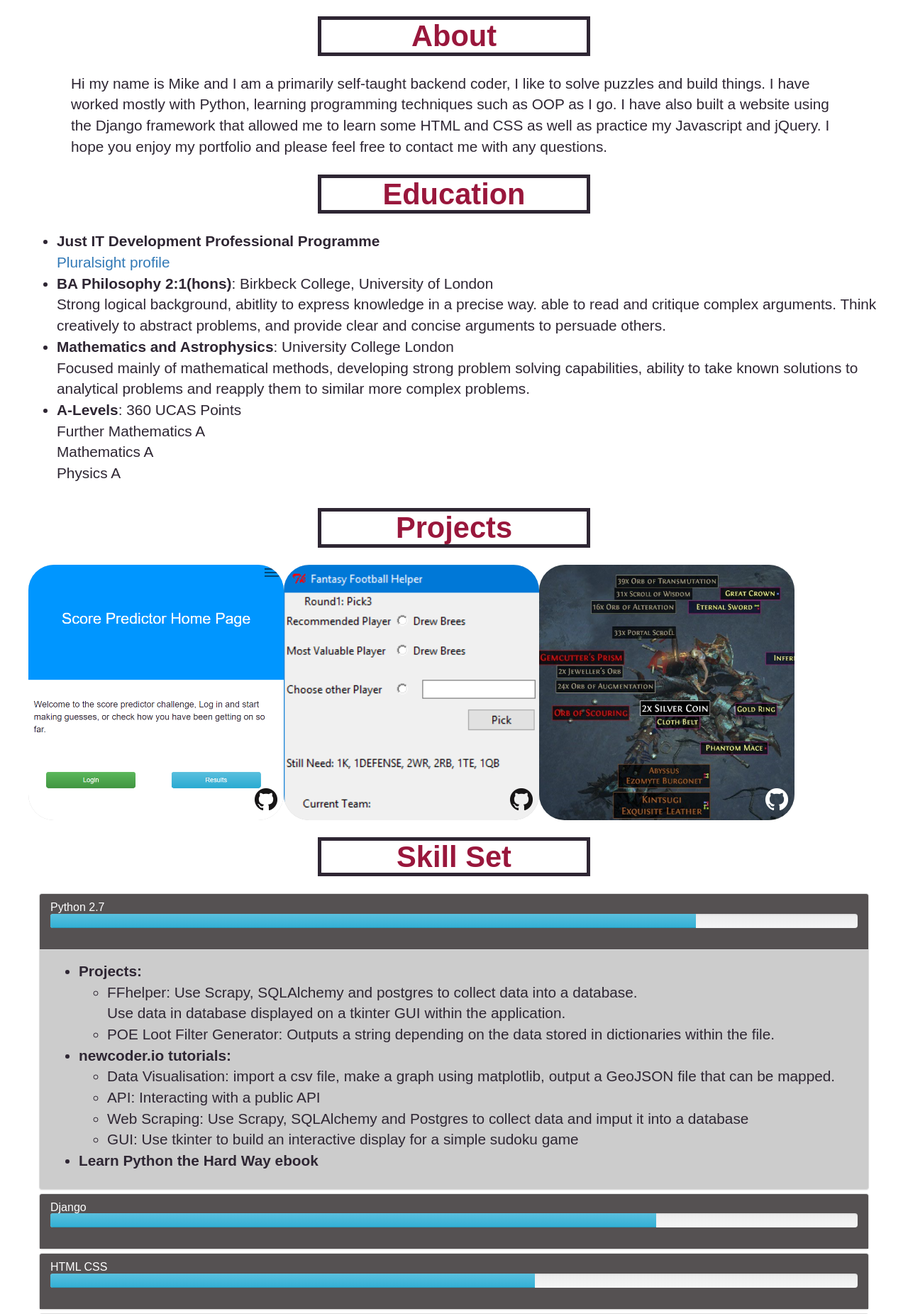
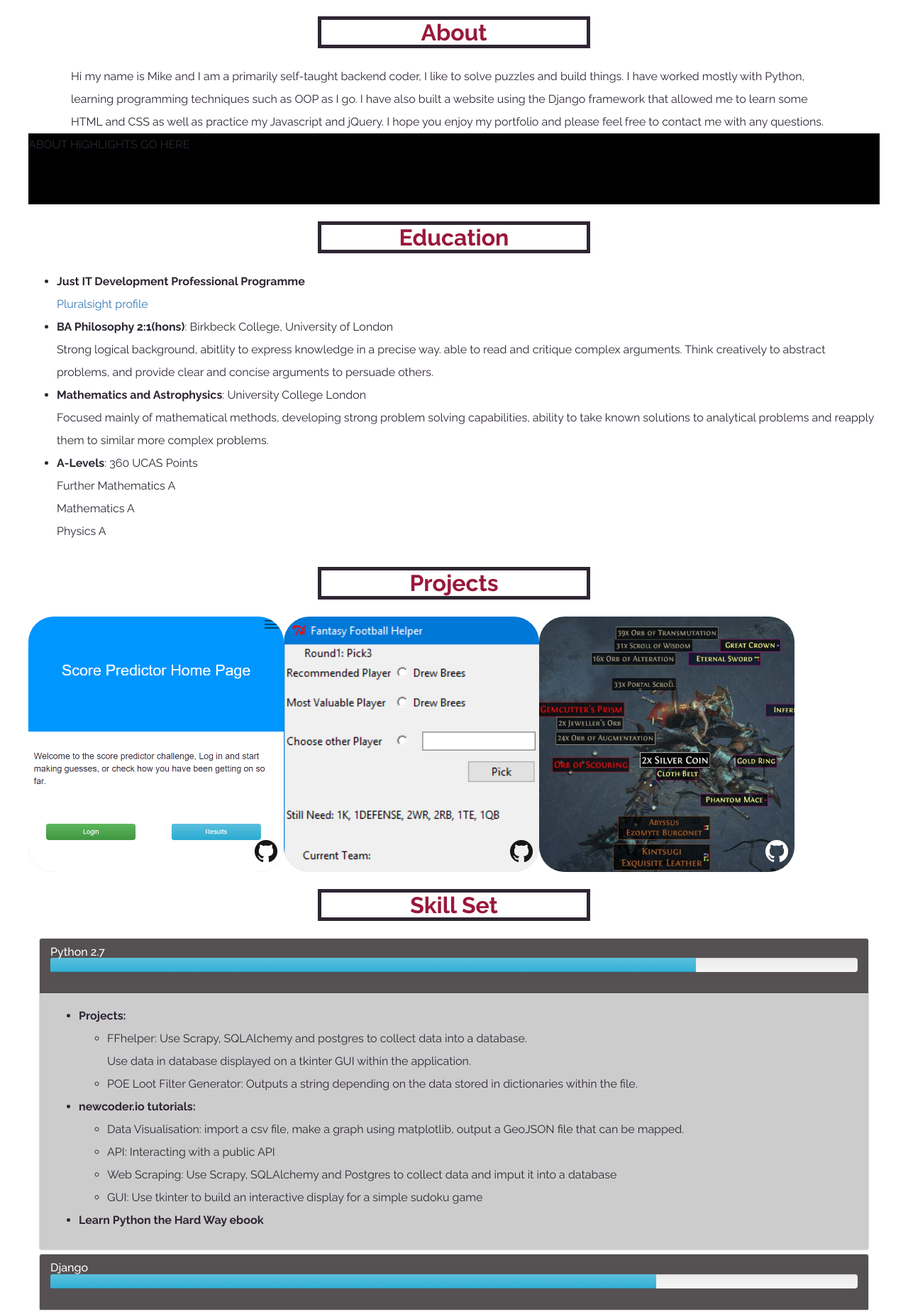
Before and after one commit to BarnettMichael/website, a Django app: page / in a window 1280 px wide. Shown: the part 1001-2853 px from the top of the page at 71% size. Run offline with Django 3.2, Linux system fonts and the light colour scheme; parts of the project's set-up code (start-up, migrations or seed data) failed here and were passed over; some libraries are stand-ins or nearby versions.

Commit message:
added raleway font to base.html and main.css

```diff
--- a/website/static/css/main.css
+++ b/website/static/css/main.css
@@ -56,7 +56,7 @@
    Author's custom styles
    ========================================================================== */
 * {
-    font-family: Sans-Serif;
+    font-family: 'Raleway', sans-serif;
     }
 
 a:hover {
@@ -264,11 +264,17 @@
     max-width: 1200px;
     margin: auto;
     position: relative;
+    line-height: 2em;
+    }
+
+.spacer {
+    height: 100px;
+    background-color: black;
     }
 
 .portfolio_section {
     color: rgb(46,38,51);
-    font-size: 1.3em;
+    /*font-size: 1.3em;*/
     }
 
 .portfolio_section--title {
--- a/website/templates/base.html
+++ b/website/templates/base.html
@@ -1,4 +1,5 @@
 {% load staticfiles %}
+
 <!doctype html>
 <!--[if lt IE 7]>      <html class="no-js lt-ie9 lt-ie8 lt-ie7" lang="en"> <![endif]-->
 <!--[if IE 7]>         <html class="no-js lt-ie9 lt-ie8" lang="en"> <![endif]-->
@@ -10,6 +11,9 @@
     <title>
         {% block head_title %}{% endblock %}
     </title>
+
+    <link href="https://fonts.googleapis.com/css?family=Raleway:300,400,400i,500,700,700i" rel="stylesheet">
+
     <meta name="description" content="">
     <meta name="viewport" content="width=device-width, initial-scale=1">
 
--- a/website/templates/website/index.html
+++ b/website/templates/website/index.html
@@ -72,6 +72,9 @@
             </p>
         </div>
     </section>
+    <div class="spacer" id="about_spacer">
+        ABOUT HIGHLIGHTS GO HERE
+    </div>
     <section class="portfolio_section" id="education">
         <h1 class="portfolio_section--title">Education</h1>
         <div class="portfolio_section--content">
```
